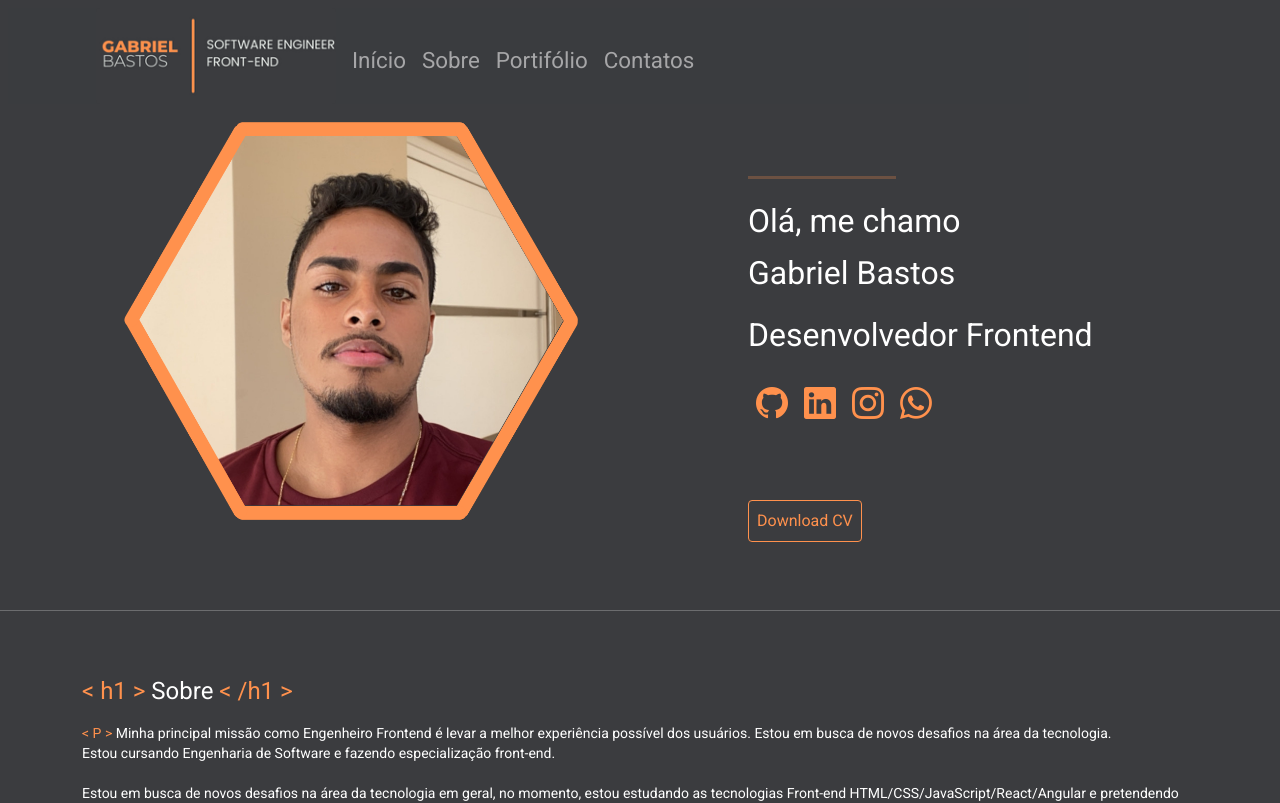
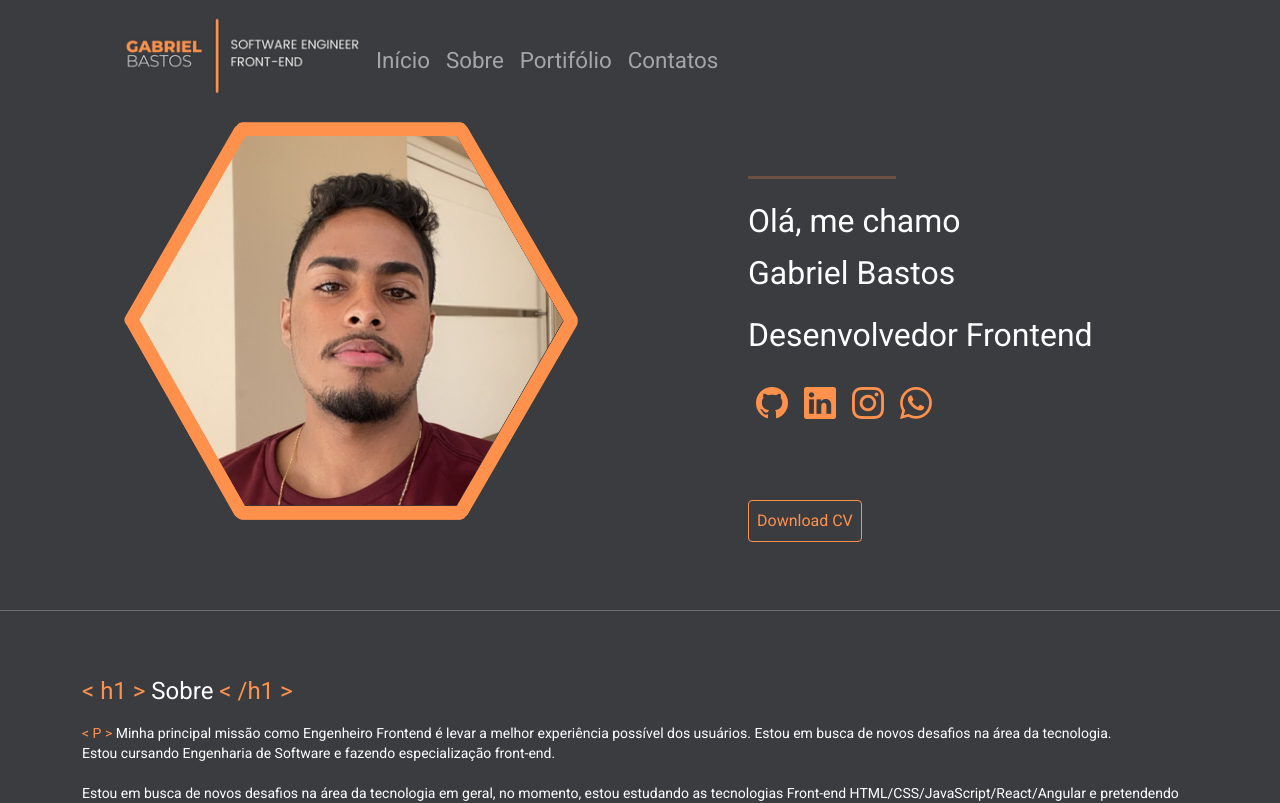
Before and after one commit to devbastos/frontend, an Angular app: page / in a window 1280 px wide. Shown: the top 803 px of the page. Built offline with nearby package versions, Linux system fonts and the light colour scheme.

Commit message:
Update nav.component.css

```diff
--- a/src/app/components/template/nav/nav.component.css
+++ b/src/app/components/template/nav/nav.component.css
@@ -12,7 +12,7 @@
 
 img {
     width: 15rem;
-    margin-left: 5rem;
+    margin-left: 6.5rem;
 }
 
 
```
